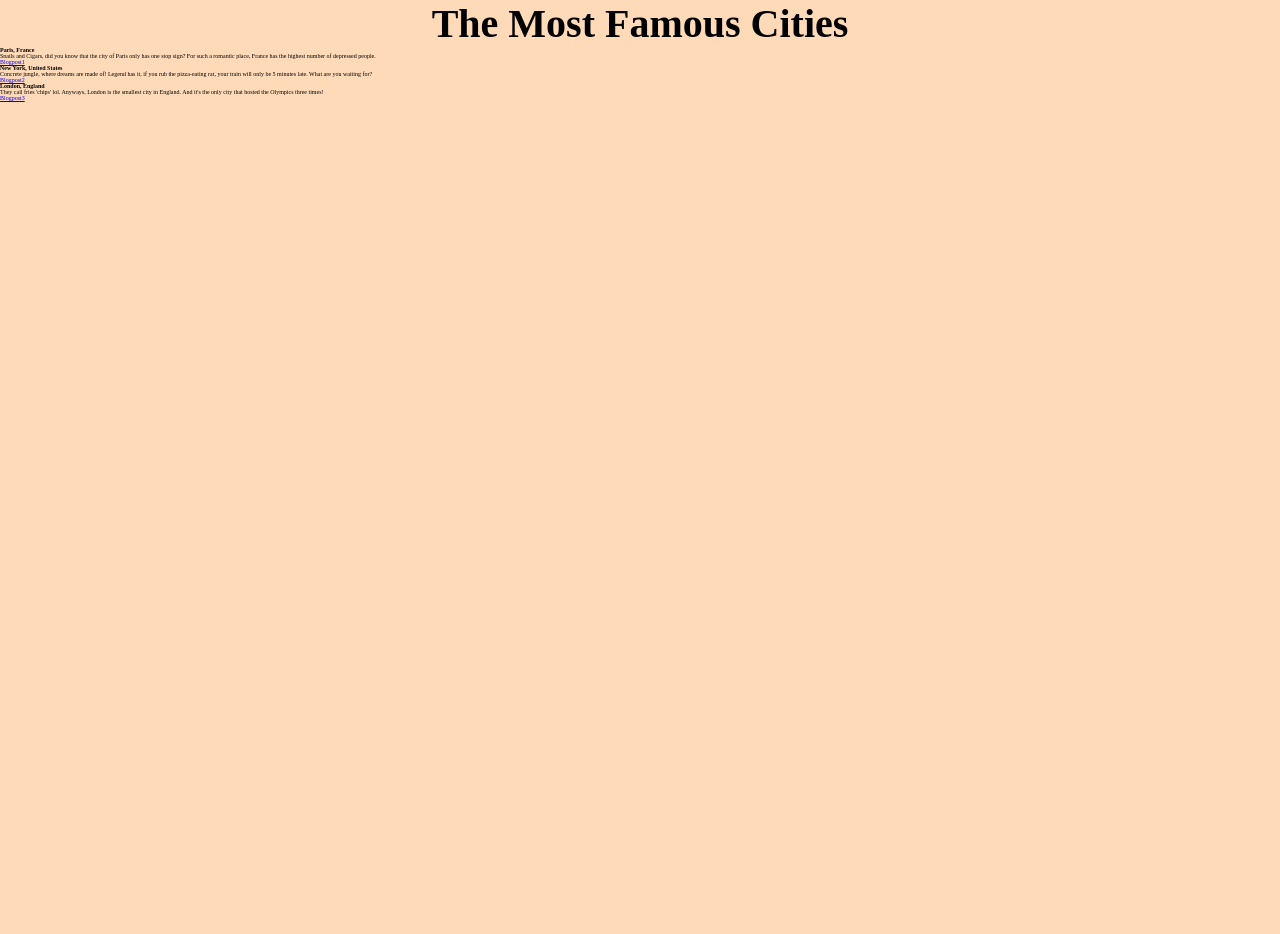
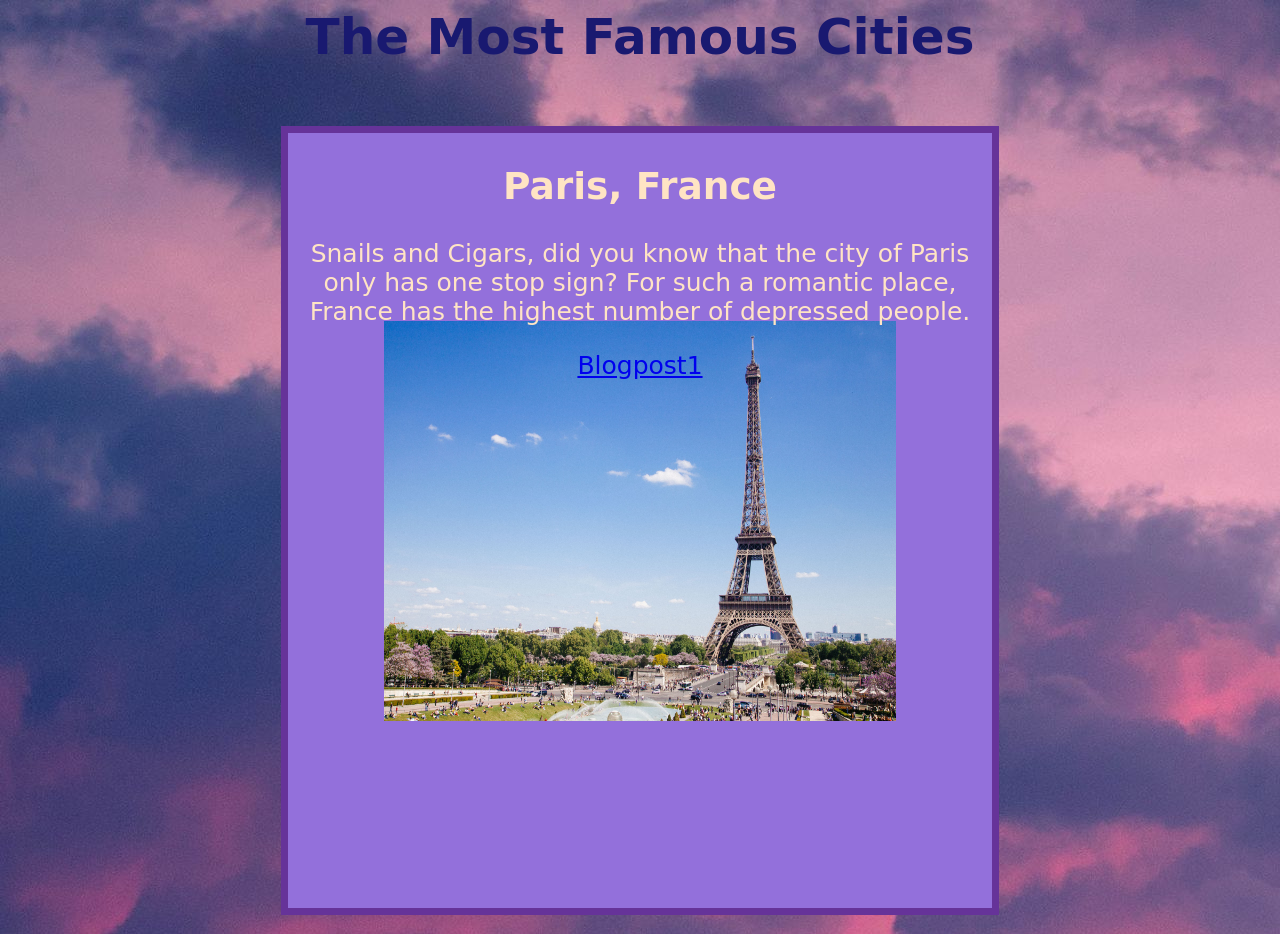
Before and after one commit to staten-island-tech/css-blogpost-project-Laila317, a plain HTML site: page index.html in a window 1280 px wide. Shown: the top 934 px of the page. Before the commit the page ends 800 px from the top, so only its background shows below. Drawn offline with Linux system fonts and the light colour scheme; a web font is replaced by a local one.

Commit message:
Add files via upload

```diff
--- a/style.css
+++ b/style.css
@@ -1,61 +1,63 @@
-html, body, *{
-    margin: 0;
-    padding: 0;
-    box-sizing: border-box;
-    font-size: 62.5%;
+body {
+background-image: url(Images/pinkcloud2.jpeg);
+color: bisque;
+font-size: 25px;
+font-family: 'Bonheur Royale', cursive;
 }
 
-body{
-    background-color: peachpuff;
+#TITLE{
+    color: midnightblue;
 }
 
-.head{
-    text-align: center;
-    font-size: 40px;
+.head {
+text-align: center;
+margin-bottom: 60px;
 }
 
-.Food1{
-    font-size: 20px;
-    margin: 2rem;
+
+.Blogpost1 {
+text-align: center;
+border: 7px solid rebeccapurple;
+margin: 20px auto;
+width: 55vw;
+height: 70vh;
+background-color: mediumpurple;
+background-image: url(Images/FRANCE.jpg);
+background-size: 40vw 50vh;
+background-position: center;
+background-repeat: no-repeat;
+padding-bottom: 215px;
 }
 
-.Food2{
-    font-size: 20px;
-    margin: 2rem;
-}
 
-.Food3{
-    font-size: 20px;
-    margin: 2rem;
-}
 
-.Food4{
-    font-size: 20px;
-    margin: 2rem;
+.Blogpost2 {
+text-align: center;
+border: 7px solid rebeccapurple;
+margin: 20px auto;
+width: 60vw;
+height: 75vh;
+background-color: mediumpurple;
+background-image: url(Images/NYC.jpg);
+background-size: 40vw 60vh;
+background-position: center;
+background-repeat: no-repeat;
+padding-bottom: 215px;
 
 }
 
-.Food5{
-    font-size: 20px;
-    margin: 2rem;
+.Blogpost3 {
+text-align: center;
+border: 7px solid rebeccapurple;
+margin: 20px auto;
+width: 65vw;
+height: 80vh;
+background-color: mediumpurple;
+background-image: url(Images/London.jpeg);
+background-size: 40vw 70vh;
+background-position: center;
+background-repeat: no-repeat;
+padding-bottom: 215px;
+
+
 }
-
-.Food6{
-    font-size: 20px;
-    margin: 2rem;
-}
-
-.Food7{
-    font-size: 20px;
-    margin: 2rem;
-}
-
-.Food8{
-    font-size: 20px;
-    margin: 2rem;
-}
-
-.Food9{
-    font-size: 20px;
-    margin: 2rem;
-}
```
